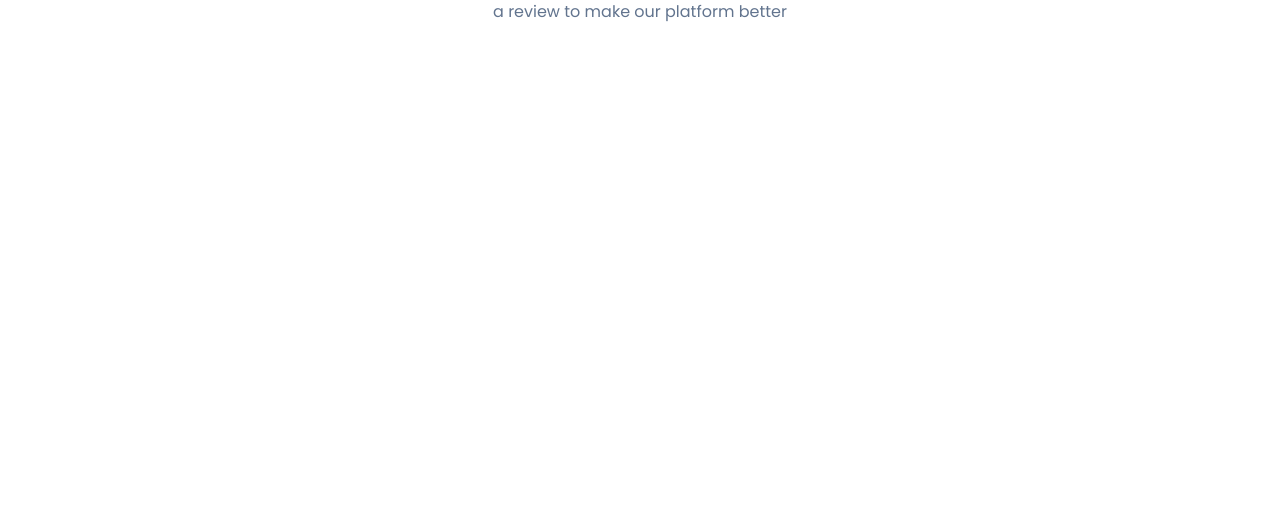
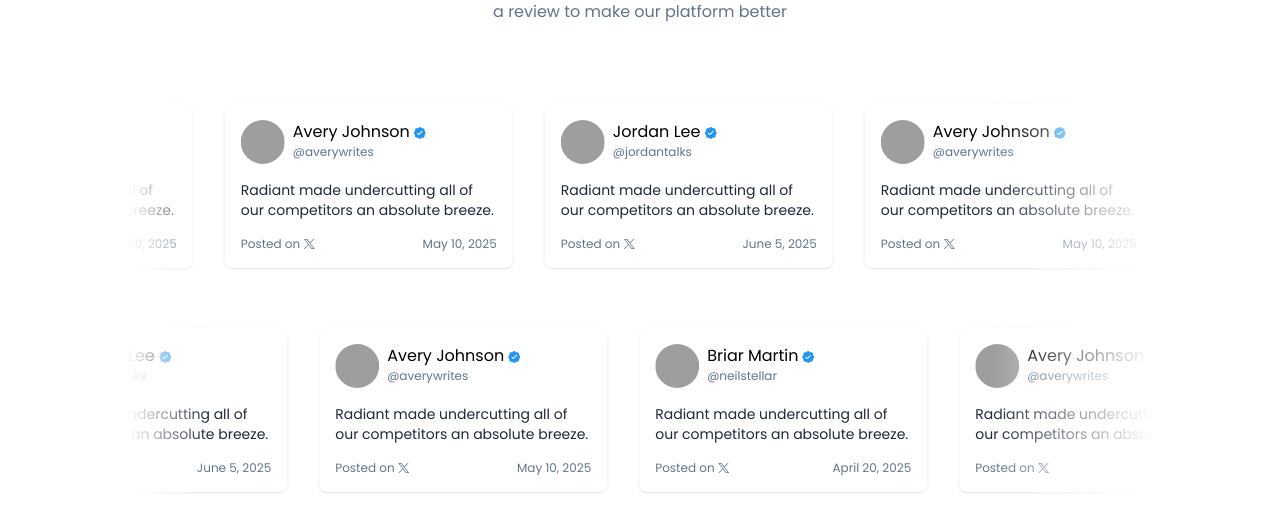
Before and after one commit to fasi-0p/Resume-Builder, a React (Vite) app: page / in a window 1280 px wide. Shown: the part 1626-2135 px from the top of the page. Before the commit the page ends 1690 px from the top, so only its background shows below. Built offline with nearby package versions, Linux system fonts and the light colour scheme; grey boxes are pictures that could not be loaded.

Commit message:
added marquee testimonials

```diff
--- a/src/components/home/Testimonial.jsx
+++ b/src/components/home/Testimonial.jsx
@@ -4,7 +4,66 @@ import Title from './Title';
 
 
 const Testimonial = () => {
+
+    const cardsData = [
+        {
+            image: 'https://images.unsplash.com/photo-1633332755192-727a05c4013d?q=80&w=200',
+            name: 'Briar Martin',
+            handle: '@neilstellar',
+            date: 'April 20, 2025'
+        },
+        {
+            image: 'https://images.unsplash.com/photo-1535713875002-d1d0cf377fde?q=80&w=200',
+            name: 'Avery Johnson',
+            handle: '@averywrites',
+            date: 'May 10, 2025'
+        },
+        {
+            image: 'https://images.unsplash.com/photo-1527980965255-d3b416303d12?w=200&auto=format&fit=crop&q=60',
+            name: 'Jordan Lee',
+            handle: '@jordantalks',
+            date: 'June 5, 2025'
+        },
+        {
+            image: 'https://images.unsplash.com/photo-1522075469751-3a6694fb2f61?w=200&auto=format&fit=crop&q=60',
+            name: 'Avery Johnson',
+            handle: '@averywrites',
+            date: 'May 10, 2025'
+        },
+    ];
+
+    const CreateCard = ({ card }) => (
+        <div className="p-4 rounded-lg mx-4 shadow hover:shadow-lg transition-all duration-200 w-72 shrink-0">
+            <div className="flex gap-2">
+                <img className="size-11 rounded-full" src={card.image} alt="User Image" />
+                <div className="flex flex-col">
+                    <div className="flex items-center gap-1">
+                        <p>{card.name}</p>
+                        <svg className="mt-0.5" width="12" height="12" viewBox="0 0 12 12" fill="none" xmlns="http://www.w3.org/2000/svg">
+                            <path fillRule="evenodd" clipRule="evenodd" d="M4.555.72a4 4 0 0 1-.297.24c-.179.12-.38.202-.59.244a4 4 0 0 1-.38.041c-.48.039-.721.058-.922.129a1.63 1.63 0 0 0-.992.992c-.071.2-.09.441-.129.922a4 4 0 0 1-.041.38 1.6 1.6 0 0 1-.245.59 3 3 0 0 1-.239.297c-.313.368-.47.551-.56.743-.213.444-.213.96 0 1.404.09.192.247.375.56.743.125.146.187.219.24.297.12.179.202.38.244.59.018.093.026.189.041.38.039.48.058.721.129.922.163.464.528.829.992.992.2.071.441.09.922.129.191.015.287.023.38.041.21.042.411.125.59.245.078.052.151.114.297.239.368.313.551.47.743.56.444.213.96.213 1.404 0 .192-.09.375-.247.743-.56.146-.125.219-.187.297-.24.179-.12.38-.202.59-.244a4 4 0 0 1 .38-.041c.48-.039.721-.058.922-.129.464-.163.829-.528.992-.992.071-.2.09-.441.129-.922a4 4 0 0 1 .041-.38c.042-.21.125-.411.245-.59.052-.078.114-.151.239-.297.313-.368.47-.551.56-.743.213-.444.213-.96 0-1.404-.09-.192-.247-.375-.56-.743a4 4 0 0 1-.24-.297 1.6 1.6 0 0 1-.244-.59 3 3 0 0 1-.041-.38c-.039-.48-.058-.721-.129-.922a1.63 1.63 0 0 0-.992-.992c-.2-.071-.441-.09-.922-.129a4 4 0 0 1-.38-.041 1.6 1.6 0 0 1-.59-.245A3 3 0 0 1 7.445.72C7.077.407 6.894.25 6.702.16a1.63 1.63 0 0 0-1.404 0c-.192.09-.375.247-.743.56m4.07 3.998a.488.488 0 0 0-.691-.69l-2.91 2.91-.958-.957a.488.488 0 0 0-.69.69l1.302 1.302c.19.191.5.191.69 0z" fill="#2196F3" />
+                        </svg>
+                    </div>
+                    <span className="text-xs text-slate-500">{card.handle}</span>
+                </div>
+            </div>
+            <p className="text-sm py-4 text-gray-800">Radiant made undercutting all of our competitors an absolute
+                breeze.</p>
+            <div className="flex items-center justify-between text-slate-500 text-xs">
+                <div className="flex items-center gap-1">
+                    <span>Posted on</span>
+                    <a href="https://x.com" target="_blank" className="hover:text-sky-500">
+                        <svg width="11" height="10" viewBox="0 0 11 10" fill="none" xmlns="http://www.w3.org/2000/svg">
+                            <path d="m.027 0 4.247 5.516L0 10h.962l3.742-3.926L7.727 10H11L6.514 4.174 10.492 0H9.53L6.084 3.616 3.3 0zM1.44.688h1.504l6.64 8.624H8.082z" fill="currentColor" />
+                        </svg>
+                    </a>
+                </div>
+                <p>{card.date}</p>
+            </div>
+        </div>
+    );
+
   return (
+    <>
         <div id='testimonials' className='flex flex-col items-center my-10 scroll-mt-12'>
             <div className='flex items-center gap-2 text-sm text-green-600 bg-green-400/10 rounded-full px-6 py-1.5'>
                 <BookUserIcon className="size-4.5 stroke-green-600"/>
@@ -12,6 +71,42 @@ const Testimonial = () => {
             </div>
             <Title title="Don't just take our words" description="Hear what our users say about us. We're always looking for ways to improve. Leave a review to make our platform better"/>
         </div>
+
+        <div className="marquee-row w-full mx-auto max-w-5xl overflow-hidden relative">
+            <div className="absolute left-0 top-0 h-full w-20 z-10 pointer-events-none bg-gradient-to-r from-white to-transparent"></div>
+            <div className="marquee-inner flex transform-gpu min-w-[200%] pt-10 pb-5">
+                {[...cardsData, ...cardsData].map((card, index) => (
+                    <CreateCard key={index} card={card} />
+                ))}
+            </div>
+            <div className="absolute right-0 top-0 h-full w-20 md:w-40 z-10 pointer-events-none bg-gradient-to-l from-white to-transparent"></div>
+        </div>
+
+        <div className="marquee-row w-full mx-auto max-w-5xl overflow-hidden relative">
+            <div className="absolute left-0 top-0 h-full w-20 z-10 pointer-events-none bg-gradient-to-r from-white to-transparent"></div>
+            <div className="marquee-inner marquee-reverse flex transform-gpu min-w-[200%] pt-10 pb-5">
+                {[...cardsData, ...cardsData].map((card, index) => (
+                    <CreateCard key={index} card={card} />
+                ))}
+            </div>
+            <div className="absolute right-0 top-0 h-full w-20 md:w-40 z-10 pointer-events-none bg-gradient-to-l from-white to-transparent"></div>
+        </div>
+        <style>{`
+            @keyframes marqueeScroll {
+                0% { transform: translateX(0%); }
+                100% { transform: translateX(-50%); }
+            }
+
+            .marquee-inner {
+                animation: marqueeScroll 25s linear infinite;
+            }
+
+            .marquee-reverse {
+                animation-direction: reverse;
+            }
+        `}</style>
+
+        </>
     )
 }
 
```
Lines whose indentation alone changed are shown as unchanged.
